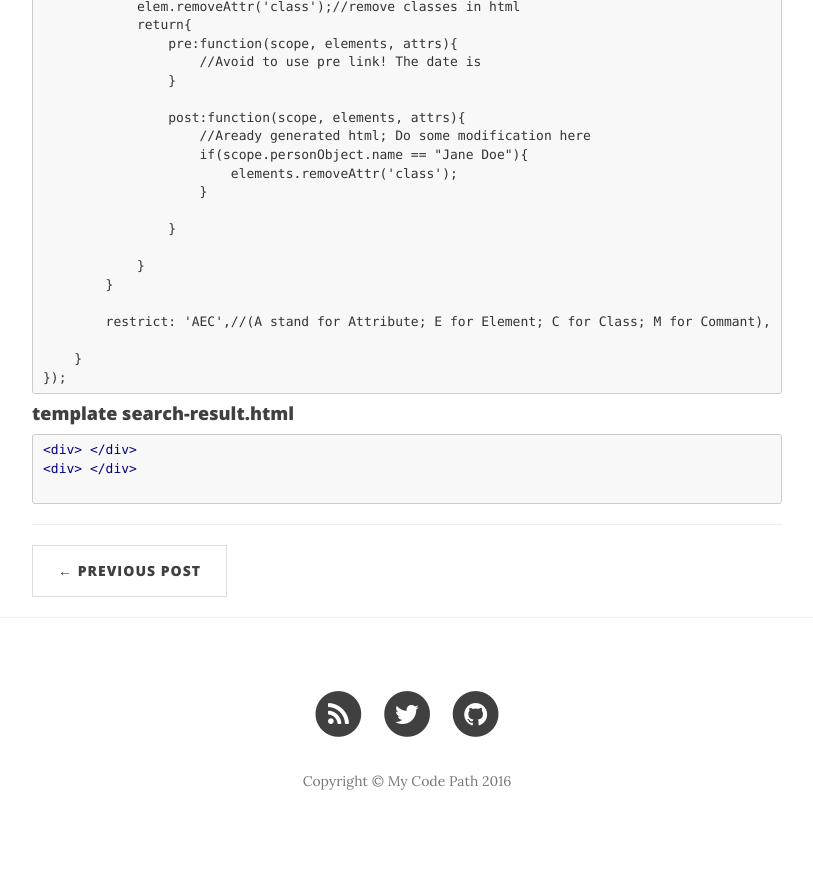
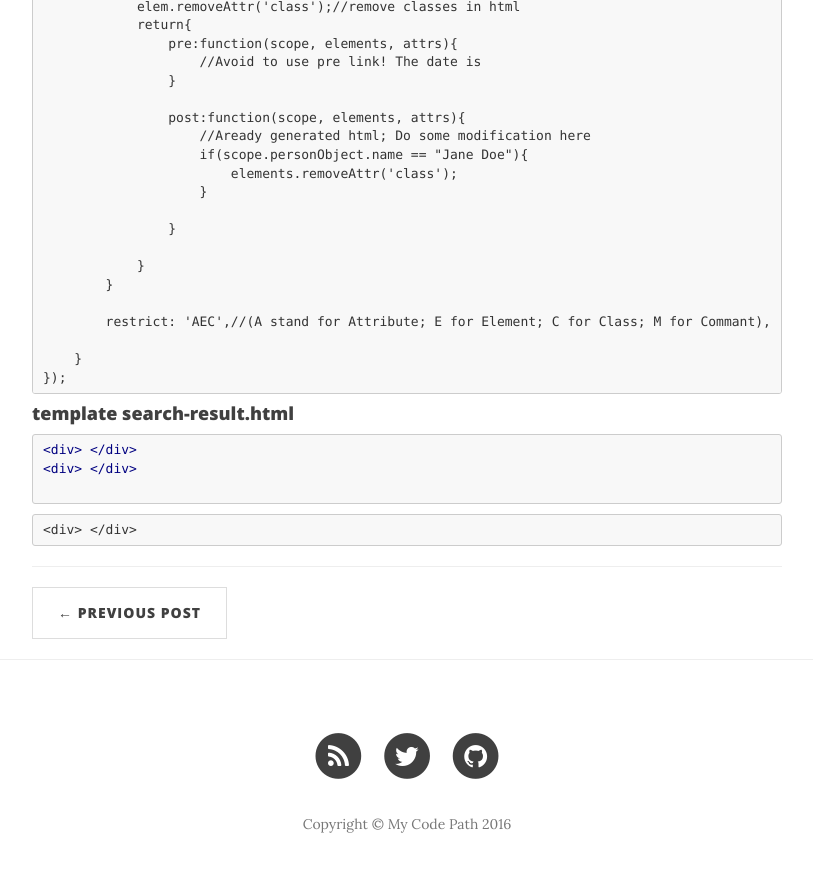
Before and after one commit to shic/blog, a Jekyll site: the page built from _posts/2016-04-06-AngularJS-Directive.markdown, in a window 1280 px wide and 900 px high, scrolled down 1107 px. Shown: the top 872 px of the window, without its empty margins (233-1046 px from the left). Built offline with Jekyll 4.4.1, drawn with Linux system fonts in a browser that asks for light colours; nearby versions of some CDN libraries; comment, search, counter and statistics services are not loaded.

Commit message:
try to resolve directive not resolve problem

````diff
--- a/_posts/2016-04-06-AngularJS-Directive.markdown
+++ b/_posts/2016-04-06-AngularJS-Directive.markdown
@@ -71,3 +71,4 @@ myApp.directive("searchResult", function (){
 <div> {{ personName }}</div>
 
 ```
+	<div> {{ personName }}</div>
````
